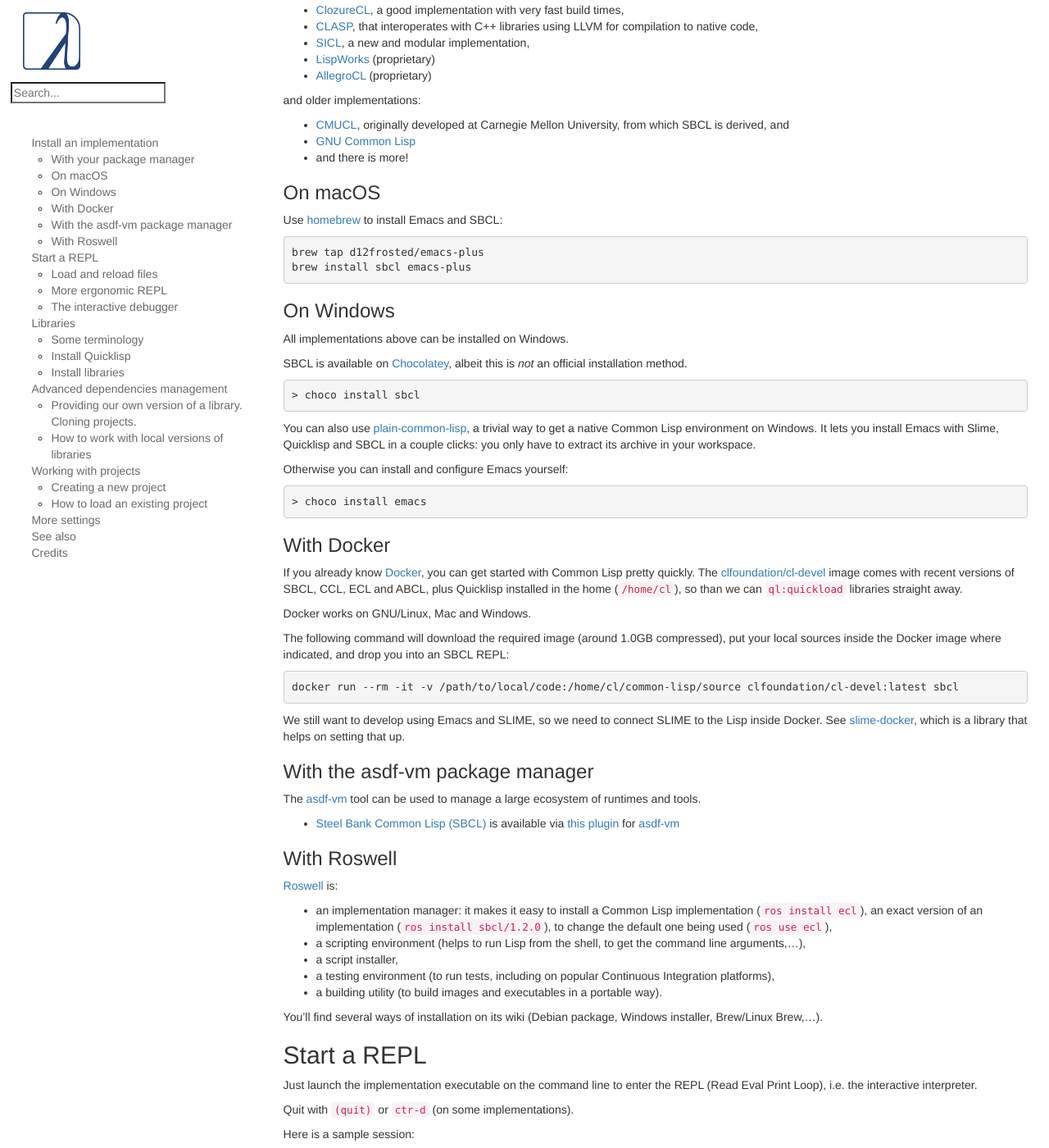
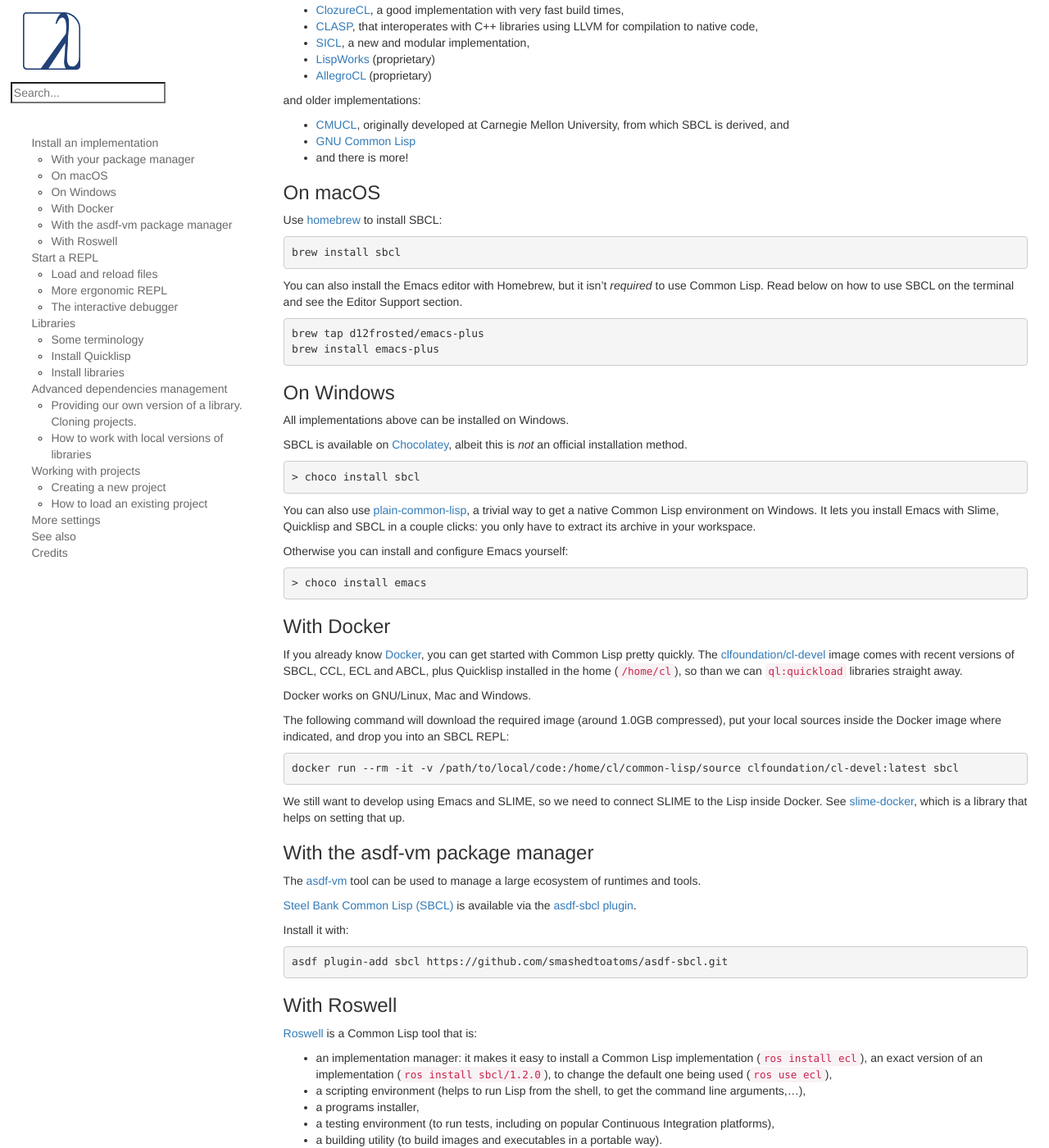
Before and after one commit to LispCookbook/cl-cookbook, a Jekyll site: the page built from getting-started.md, in a window 1280 px wide and 1400 px high, scrolled down 670 px. Shown: the whole window at 82% size. Built offline with Jekyll 4.4.1, drawn with Linux system fonts in a browser that asks for light colours.

Commit message:
(minor) getting-started: no, don't tie CL to Emacs

````diff
--- a/getting-started.md
+++ b/getting-started.md
@@ -40,12 +40,21 @@
 
 ### On macOS
 
-Use [homebrew](https://brew.sh) to install Emacs and SBCL:
+Use [homebrew](https://brew.sh) to install SBCL:
+
+```shell
+brew install sbcl
+```
+
+You can also install the Emacs editor with Homebrew, but it isn't
+*required* to use Common Lisp. Read below on how to use SBCL on the
+terminal and see the Editor Support section.
 
 ```shell
 brew tap d12frosted/emacs-plus
-brew install sbcl emacs-plus
+brew install emacs-plus
 ```
+
 
 ### On Windows
 
@@ -93,11 +102,17 @@
 
 The [asdf-vm](http://asdf-vm.com/) tool can be used to manage a large ecosystem of runtimes and tools.
 
-* [Steel Bank Common Lisp (SBCL)](http://www.sbcl.org/) is available via [this plugin](https://github.com/smashedtoatoms/asdf-sbcl) for [asdf-vm](http://asdf-vm.com/)
+[Steel Bank Common Lisp (SBCL)](http://www.sbcl.org/) is available via the [asdf-sbcl plugin](https://github.com/smashedtoatoms/asdf-sbcl).
+
+Install it with:
+
+```shell
+asdf plugin-add sbcl https://github.com/smashedtoatoms/asdf-sbcl.git
+```
 
 ### With Roswell
 
-[Roswell](https://github.com/roswell/roswell/wiki) is:
+[Roswell](https://github.com/roswell/roswell/wiki) is a Common Lisp tool that is:
 
 * an implementation manager: it makes it easy to install a Common Lisp
   implementation (`ros install ecl`), an exact version of an
@@ -105,7 +120,7 @@
   being used (`ros use ecl`),
 * a scripting environment (helps to run Lisp from the shell, to get
   the command line arguments,…),
-* a script installer,
+* a programs installer,
 * a testing environment (to run tests, including on popular Continuous
   Integration platforms),
 * a building utility (to build images and executables in a portable way).
````
